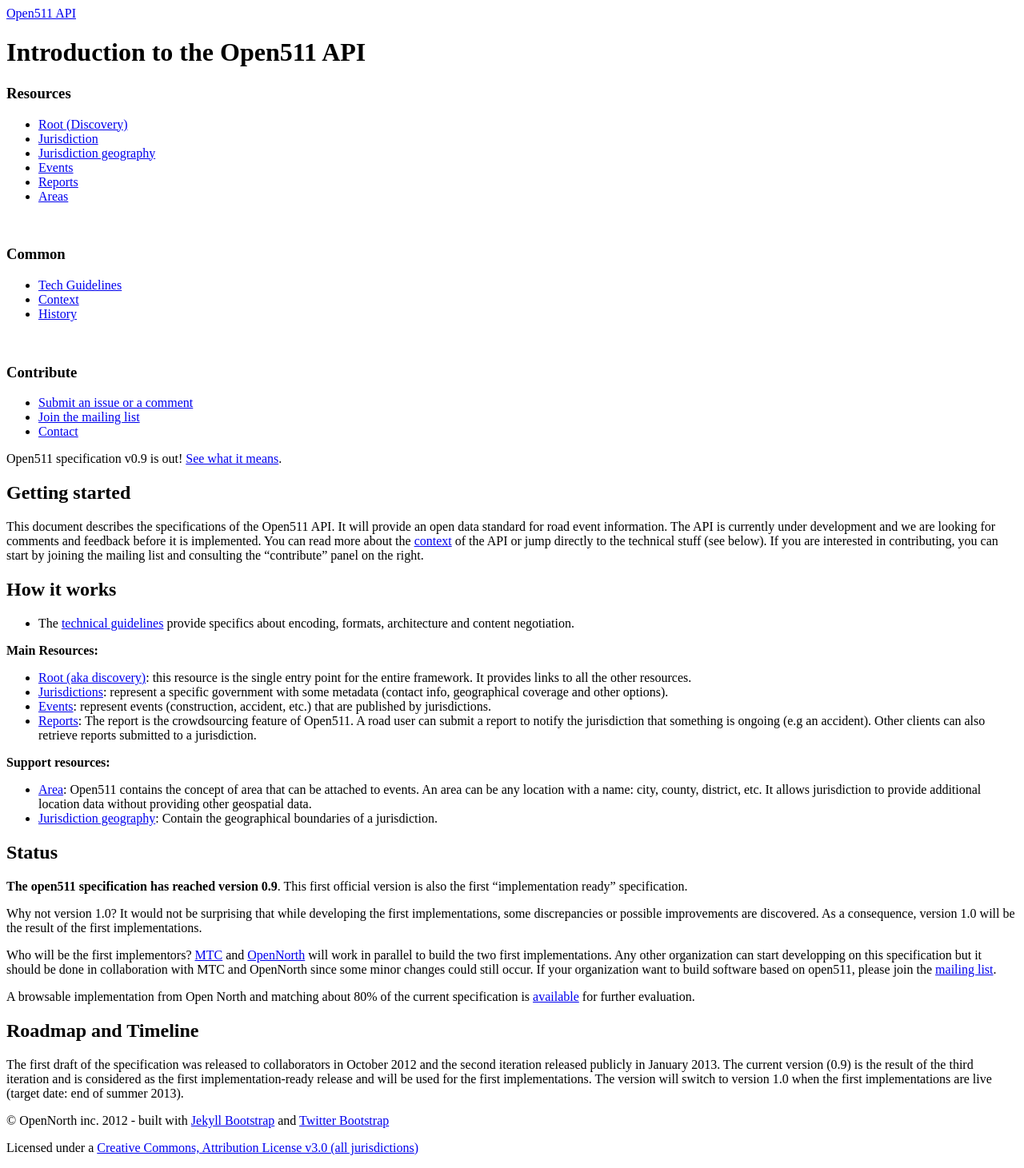
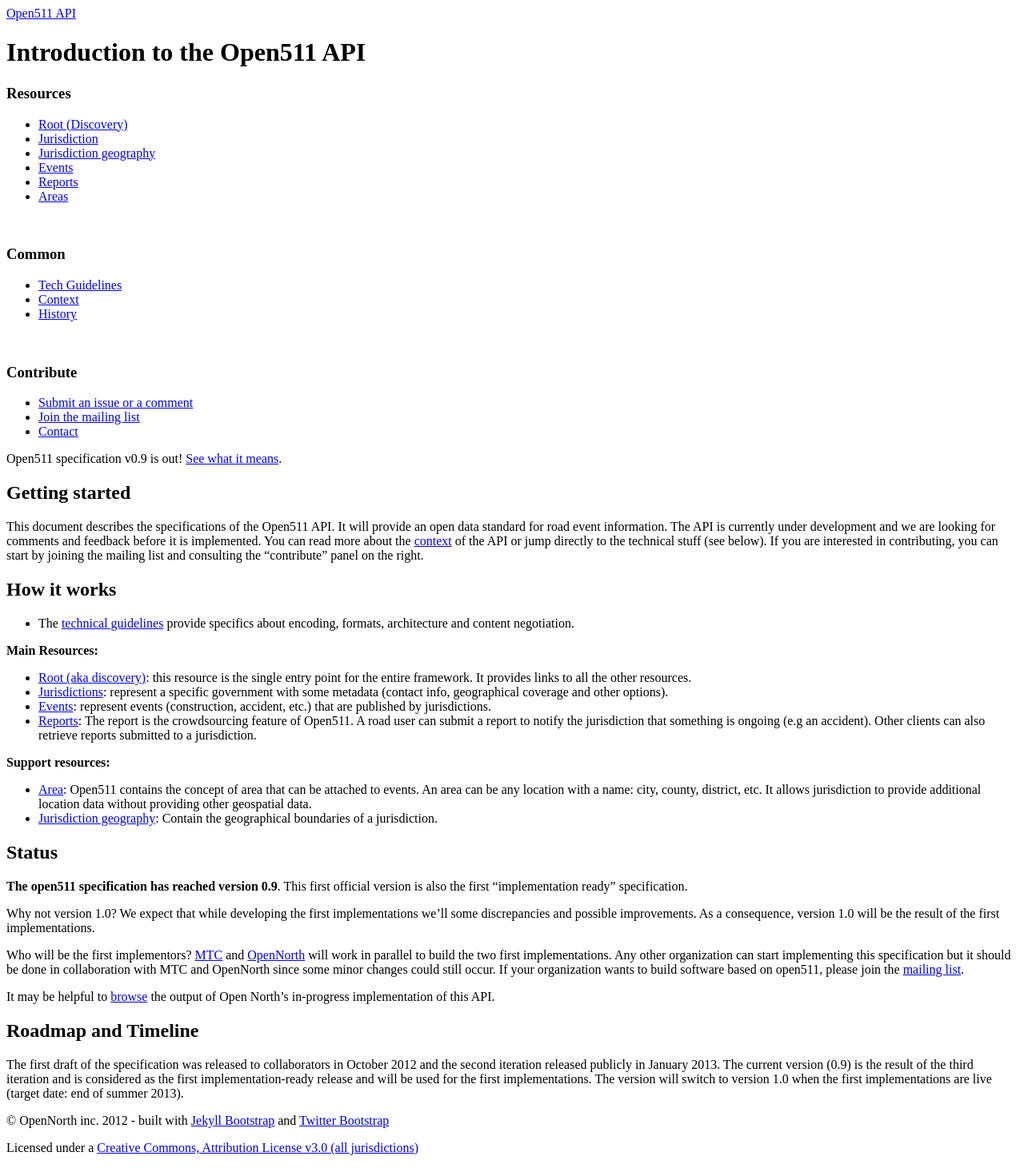
Before and after one commit to open511/Open511API, a Jekyll site: the page built from index.md, in a window 1280 px wide. Shown: the whole page at 80% size. Built offline with Jekyll 4.4.1, drawn with Linux system fonts in a browser that asks for light colours; nearby versions of some CDN libraries.

Commit message:
Minor copy edits

```diff
--- a/index.md
+++ b/index.md
@@ -30,11 +30,11 @@ This document describes the specifications of the Open511 API. It will provide a
 
 **The open511 specification has reached version 0.9**. This first official version is also the first "implementation ready" specification.
 
-Why not version 1.0? It would not be surprising that while developing the first implementations, some discrepancies or possible improvements are discovered. As a consequence, version 1.0 will be the result of the first implementations.
+Why not version 1.0? We expect that while developing the first implementations we'll some discrepancies and possible improvements. As a consequence, version 1.0 will be the result of the first implementations.
 
-Who will be the first implementors? [MTC](http://511.org/) and [OpenNorth](https://github.com/opennorth/open511) will work in parallel to build the two first implementations. Any other organization can start developping on this specification but it should be done in collaboration with MTC and OpenNorth since some minor changes could still occur. If your organization want to build software based on open511, please join the [mailing list](https://groups.google.com/forum/?fromgroups#!forum/open511).
+Who will be the first implementors? [MTC](http://511.org/) and [OpenNorth](https://github.com/opennorth/open511) will work in parallel to build the two first implementations. Any other organization can start implementing this specification but it should be done in collaboration with MTC and OpenNorth since some minor changes could still occur. If your organization wants to build software based on open511, please join the [mailing list](https://groups.google.com/forum/?fromgroups#!forum/open511).
 
-A browsable implementation from Open North and matching about 80% of the current specification is [available](http://dev.open511.ca/api/) for further evaluation.
+It may be helpful to [browse](http://dev.open511.ca/) the output of Open North's in-progress implementation of this API.
 
 ## Roadmap and Timeline {#timeline}
 
```
